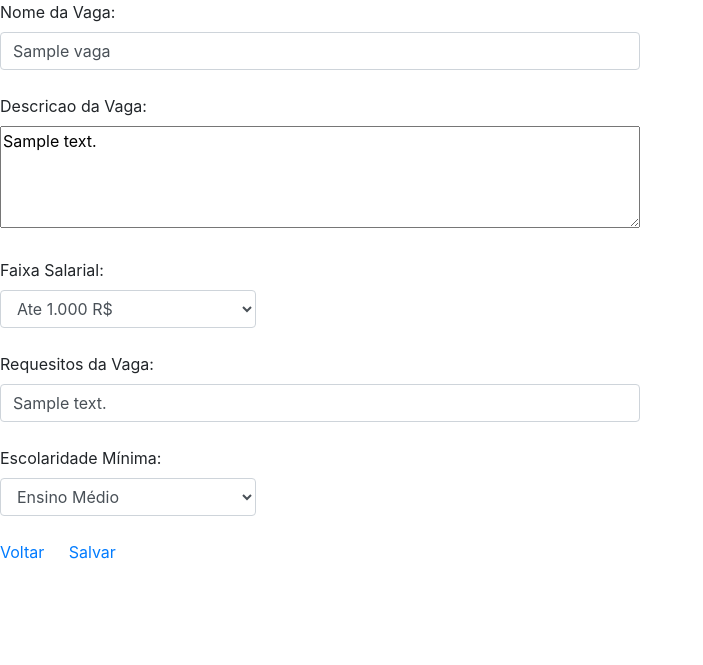
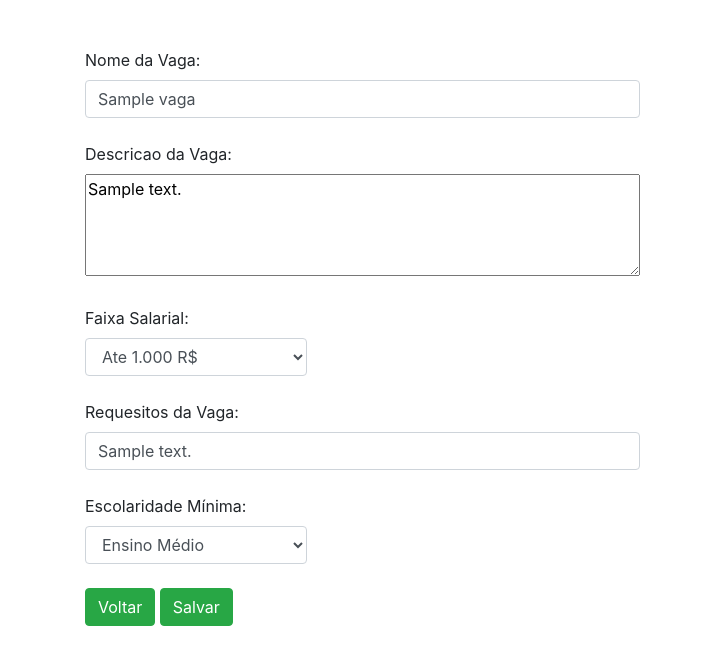
Before and after one commit to Josenilsonfariasx/TinderDoTrabalho, a Django app: page /vagas/i_vagas/1 in a window 1280 px wide. Shown: the part 56-721 px from the top of the page, without its empty margins (0-703 px from the left). Run offline with Django 4.2, Linux system fonts and the light colour scheme; tables that the repository leaves empty hold one stand-in row (values such as "Sample post"); some libraries are stand-ins or nearby versions.

Commit message:
Melhorias no sistema de crud

```diff
--- a/vagas/templates/info.html
+++ b/vagas/templates/info.html
@@ -1,9 +1,10 @@
 {%extends 'base.html'%}
 {% block  'title'%}Vaga {{vaga.categoria}}{%endblock  %}
 {%block 'body'%}
-
+<div class="container">
 <form class='control'>
-      <label >Nome da Vaga:</label>
+     <br>
+     <br><label >Nome da Vaga:</label>
       <input class="form-control" style="width:50%;"  type="text" value="{{vaga.nome}}"></input><br>
       <label >Descricao da Vaga:</label><br>
       <textarea style="width:50%;" name="descricao" rows="4">{{vaga.descricao}}</textarea><br><br>
@@ -24,10 +25,11 @@
         <option select> Pós / MBA / Mestrado</option>
         <option select>Doutorado</option>
       </select></br>
-      <a href="{%url 'listar_vagas'%}" class="card-link">Voltar</a>
-      <a href="#" class="card-link">Salvar</a>
+      <a type="button" href="{%url 'listar_vagas'%}" class="btn btn-success" value="Voltar">Voltar</a>
+      <input type="submit" class="btn btn-success" value="Salvar">
     </div>
+
   </div>
 </form>
-
+</div>
 {%endblock%}
--- a/vagas/urls.py
+++ b/vagas/urls.py
@@ -6,4 +6,5 @@ urlpatterns = [
     path('cadastrar/', views.cadastrar, name='cadastrar'),
     path('listar_vagas/', views.listar_vagas, name='listar_vagas'),
     path('i_vagas/<int:id>', views.i_vagas, name='i_vagas'),
+    path('cadastrar_vaga/', views.cadastrar_vaga, name='cadastrar_vaga')
 ]
--- a/vagas/views.py
+++ b/vagas/views.py
@@ -17,6 +17,10 @@ def listar_vagas(request):
             return render (request, 'listar.html', {'vagas': vagas})
     else:
         return redirect('/auth/login/?status=2')
+
 def i_vagas (request,id):
     vaga = Vagas.objects.get(id = id)
     return render(request, 'info.html',{'vaga': vaga})
+
+def cadastrar_vaga():
+    pass
```
Also changed, not shown: vagas/templates/listar.html (+4 -3 lines).
